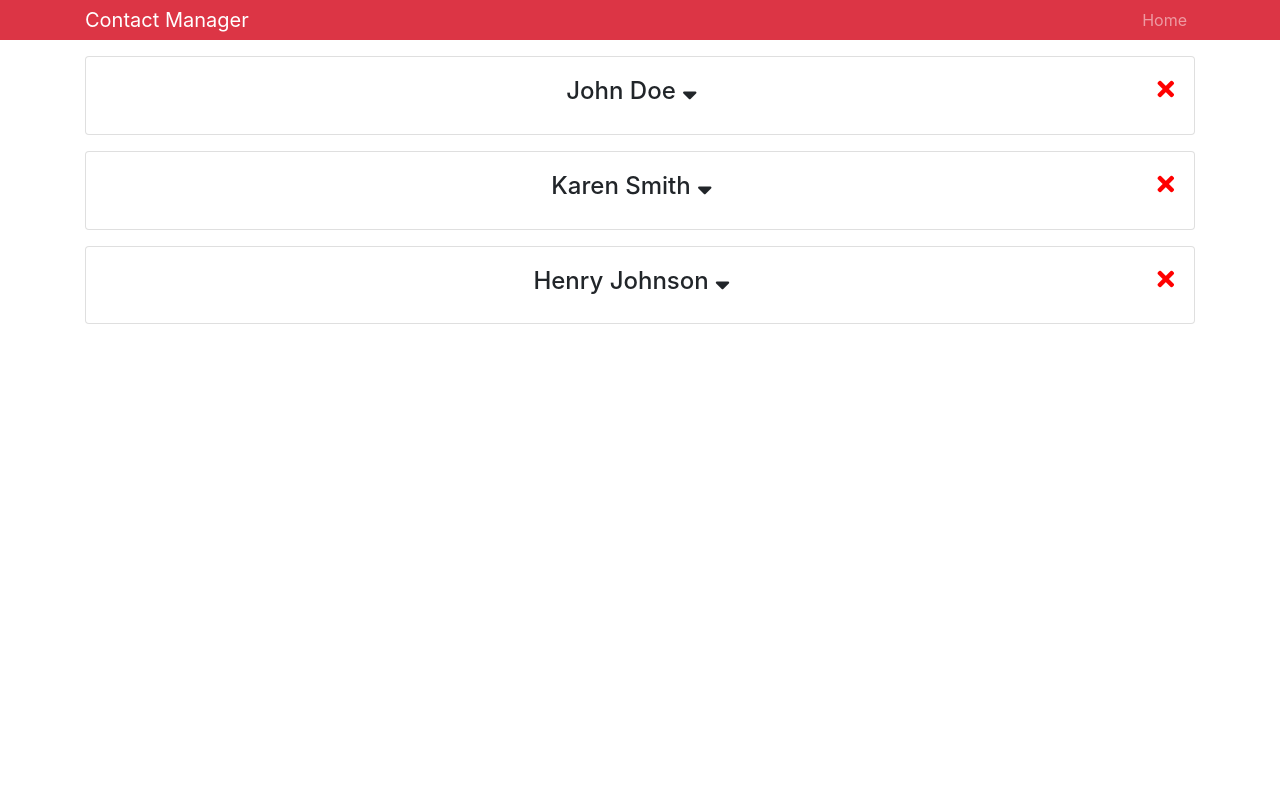
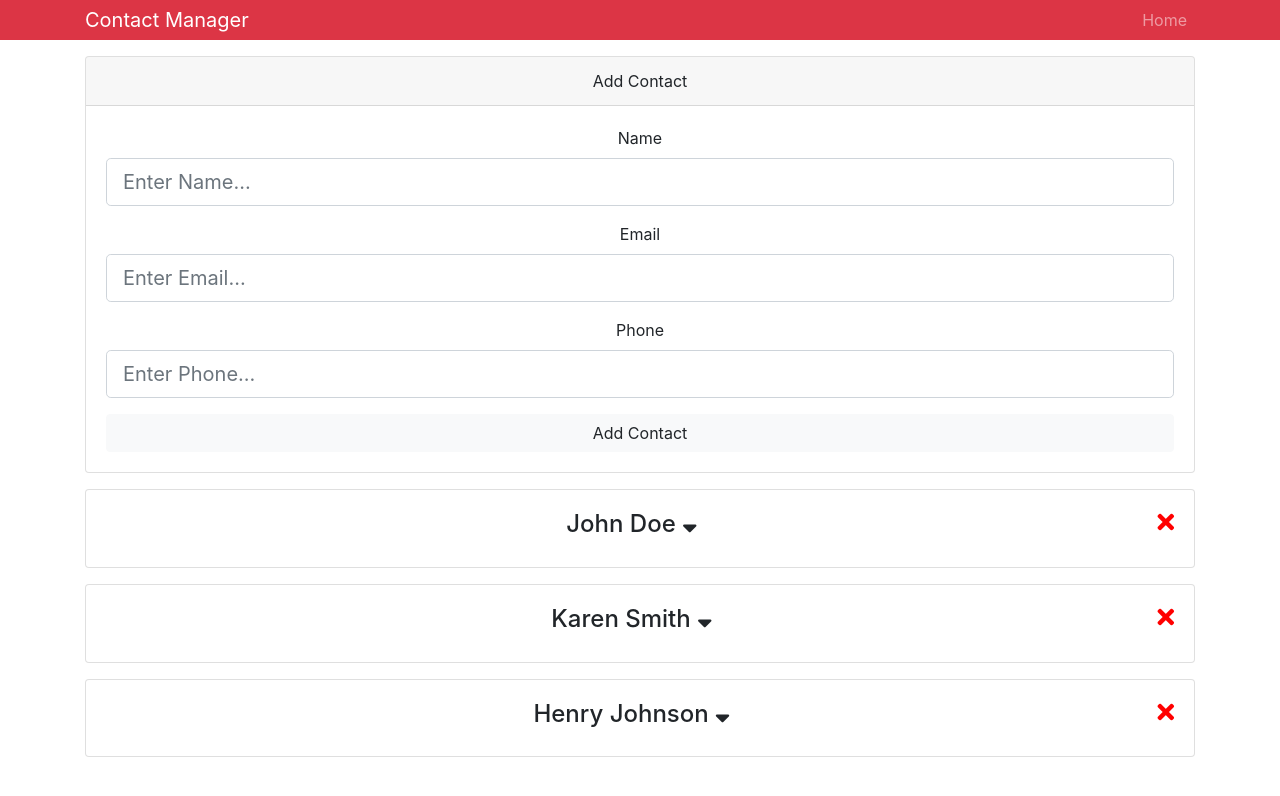
Before and after one commit to Steelrony/contactmanager, a React (Create React App) app: page / in a window 1280 px wide. Shown: the top 796 px of the page. Built offline with nearby package versions, Linux system fonts and the light colour scheme.

Commit message:
added AddContact.js and TestInputGroup.js

```diff
--- a/package.json
+++ b/package.json
@@ -6,7 +6,8 @@
     "bootstrap": "^4.2.1",
     "react": "^16.7.0",
     "react-dom": "^16.7.0",
-    "react-scripts": "2.1.3"
+    "react-scripts": "2.1.3",
+    "uuid": "^3.3.2"
   },
   "scripts": {
     "start": "react-scripts start",
--- a/src/App.js
+++ b/src/App.js
@@ -1,6 +1,7 @@
 import React, { Component } from "react";
 import Contacts from "./components/contatcs/Contacts";
 import Header from "./components/layout/Header";
+import AddContact from "./components/contatcs/AddContact";
 
 import { Provider } from "./context";
 
@@ -14,6 +15,7 @@
         <div className="App">
           <Header branding="Contact Manager" />
           <div className="container">
+            <AddContact />
             <Contacts />
           </div>
         </div>
--- /dev/null
+++ b/src/components/contatcs/AddContact.js
@@ -0,0 +1,89 @@
+import React, { Component } from "react";
+import { Consumer } from "../../context";
+import TextInputGroup from "../layout/TextInputGroup";
+import uuid from "uuid";
+
+class AddContact extends Component {
+  state = {
+    name: "",
+    email: "",
+    phone: ""
+  };
+
+  onSubmit = (dispatch, e) => {
+    e.preventDefault();
+
+    const { name, email, phone } = this.state;
+
+    const newContact = {
+      id: uuid(),
+      name,
+      email,
+      phone
+    };
+
+    dispatch({ type: "ADD_CONTACT", payload: newContact });
+
+    //Clear State
+    this.setState({
+      name: "",
+      email: "",
+      phone: ""
+    });
+  };
+
+  onChange = e => this.setState({ [e.target.name]: e.target.value });
+
+  render() {
+    const { name, email, phone } = this.state;
+
+    return (
+      <Consumer>
+        {value => {
+          const { dispatch } = value;
+          return (
+            <div className="card mb-3">
+              <div className="card-header">Add Contact</div>
+              <div className="card-body">
+                <form onSubmit={this.onSubmit.bind(this, dispatch)}>
+                  <TextInputGroup
+                    label="Name"
+                    name="name"
+                    className="form-control form-control-lg"
+                    placeholder="Enter Name..."
+                    value={name}
+                    onChange={this.onChange}
+                  />
+                  <TextInputGroup
+                    type="email"
+                    label="Email"
+                    name="email"
+                    className="form-control form-control-lg"
+                    placeholder="Enter Email..."
+                    value={email}
+                    onChange={this.onChange}
+                  />
+                  <TextInputGroup
+                    label="Phone"
+                    name="phone"
+                    className="form-control form-control-lg"
+                    placeholder="Enter Phone..."
+                    value={phone}
+                    onChange={this.onChange}
+                  />
+                  <input
+                    type="submit"
+                    value="Add Contact"
+                    className="btn btn-light btn-block"
+                  />
+                </form>
+              </div>
+            </div>
+          );
+        }}
+      </Consumer>
+    );
+  }
+}
+
+export default AddContact;
--- /dev/null
+++ b/src/components/layout/TextInputGroup.js
@@ -0,0 +1,40 @@
+import React from "react";
+import PropTypes from "prop-types";
+
+const TextInputGroup = ({
+  label,
+  name,
+  value,
+  placeholder,
+  type,
+  onChange
+}) => {
+  return (
+    <div className="form-group">
+      <label htmlFor="name">{label}</label>
+      <input
+        type={type}
+        name={name}
+        className="form-control form-control-lg"
+        placeholder={placeholder}
+        value={value}
+        onChange={onChange}
+      />
+    </div>
+  );
+};
+
+TextInputGroup.propTypes = {
+  label: PropTypes.string.isRequired,
+  name: PropTypes.string.isRequired,
+  placeholder: PropTypes.string.isRequired,
+  value: PropTypes.string.isRequired,
+  type: PropTypes.string.isRequired,
+  onChange: PropTypes.func.isRequired
+};
+
+TextInputGroup.defaultProps = {
+  type: "text"
+};
+
+export default TextInputGroup;
--- a/src/context.js
+++ b/src/context.js
@@ -10,6 +10,11 @@
         contacts: state.contacts.filter(
           contact => contact.id !== action.payload
         )
+      };
+    case "ADD_CONTACT":
+      return {
+        ...state,
+        contacts: [action.payload, ...state.contacts]
       };
     default:
       return state;
```
Also changed, not shown: src/components/contatcs/AddContact_ref.js (added, +81 -0 lines).
